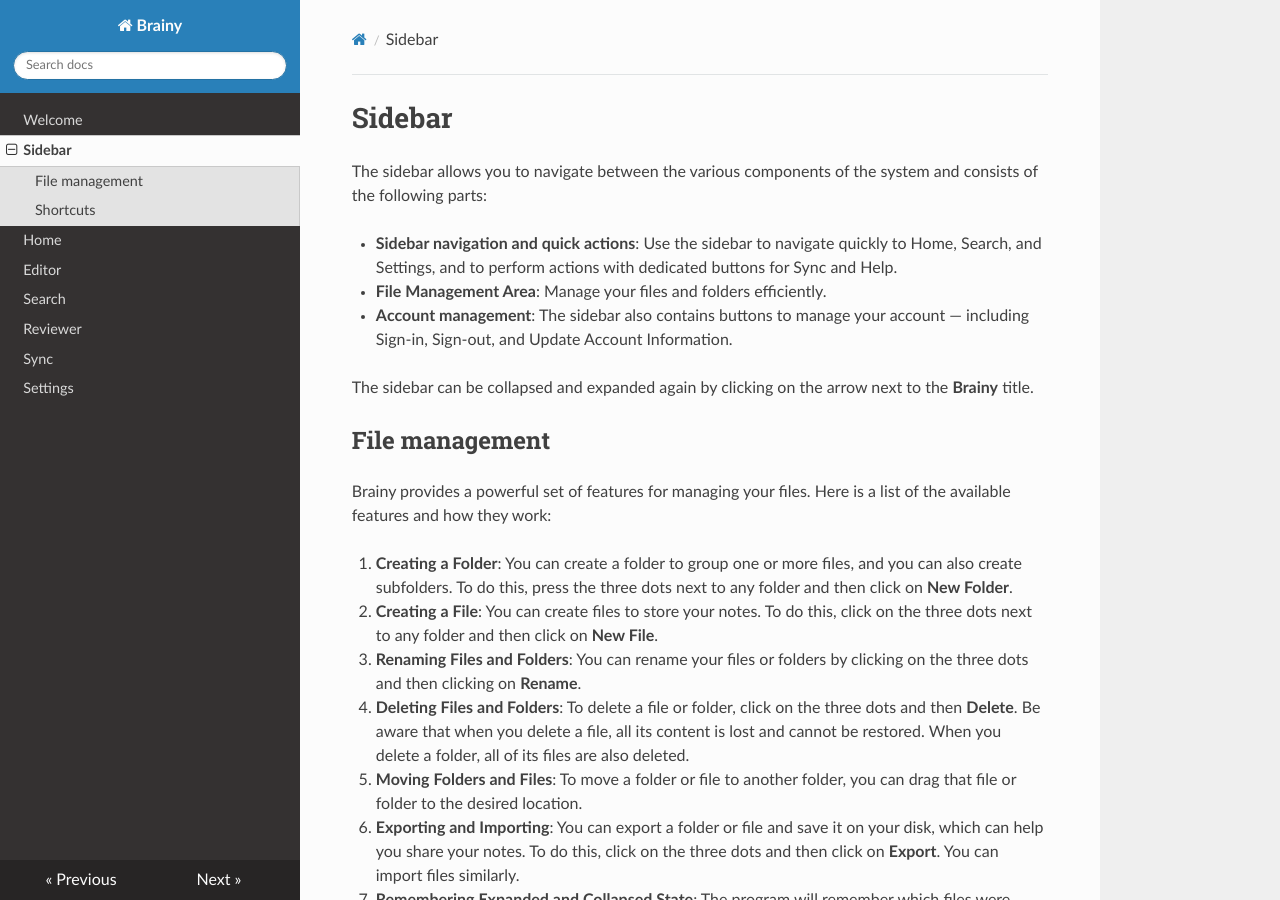
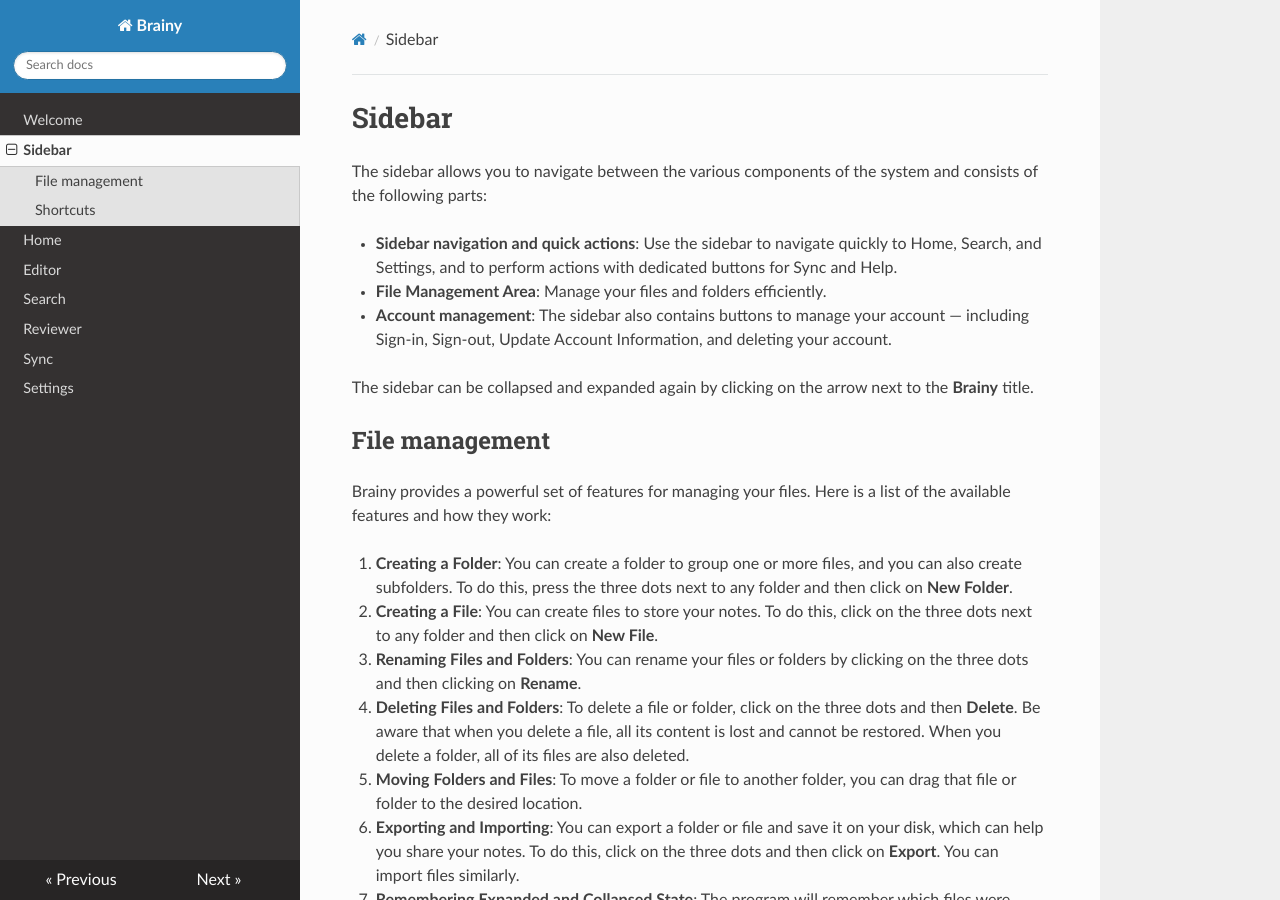
Before and after one commit to ramialkawadri/Brainy-docs, an MkDocs documentation site: the page built from docs/sidebar.md, in a window 1280 px wide and 900 px high. Built offline with MkDocs 1.6.1, drawn with Linux system fonts in a browser that asks for light colours; nearby versions of some CDN libraries.

Commit message:
Add deletion of user account

```diff
--- a/docs/sidebar.md
+++ b/docs/sidebar.md
@@ -8,8 +8,8 @@
 - **File Management Area**: Manage your files and folders efficiently.
 
 - **Account management**: The sidebar also contains buttons to manage
-your account — including Sign‑in, Sign‑out, and Update Account
-Information.
+your account — including Sign‑in, Sign‑out, Update Account
+Information, and deleting your account.
 
 The sidebar can be collapsed and expanded again by clicking on the arrow next
 to the **Brainy** title.
```
